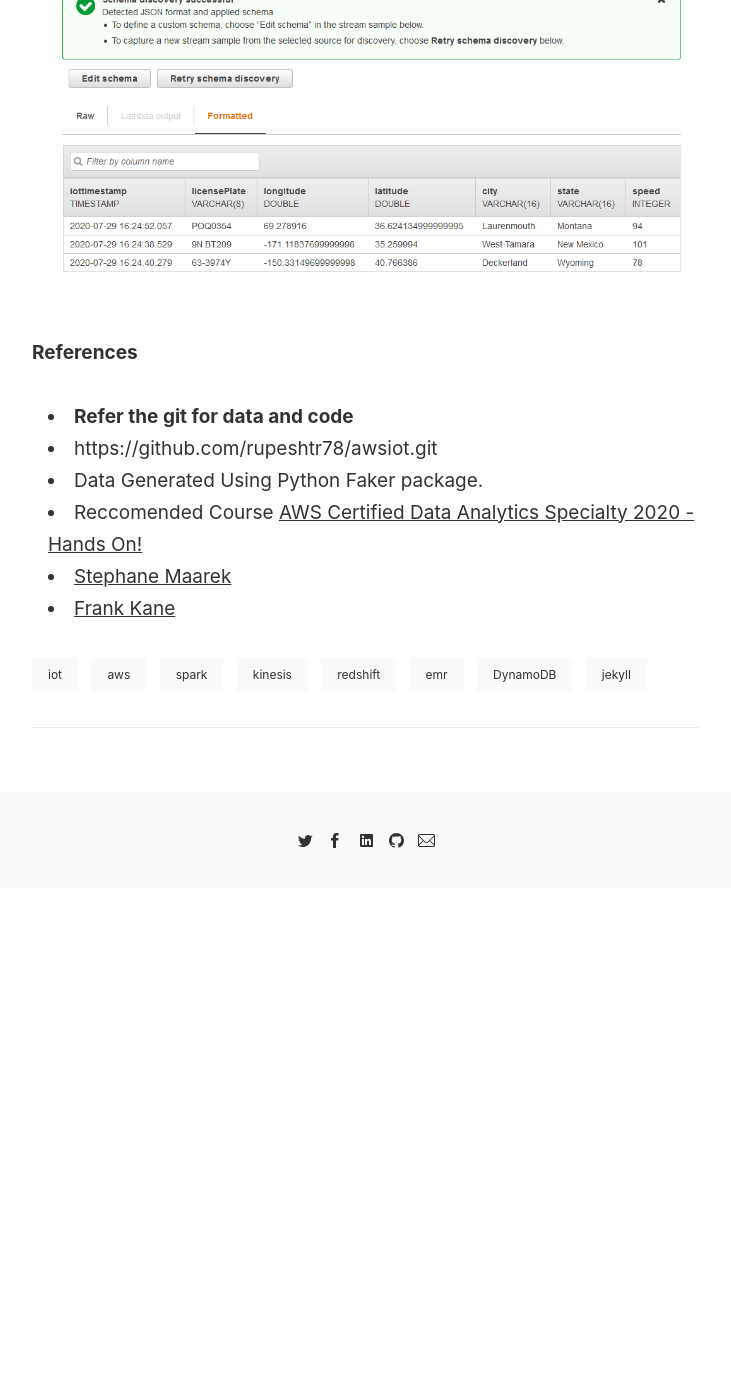
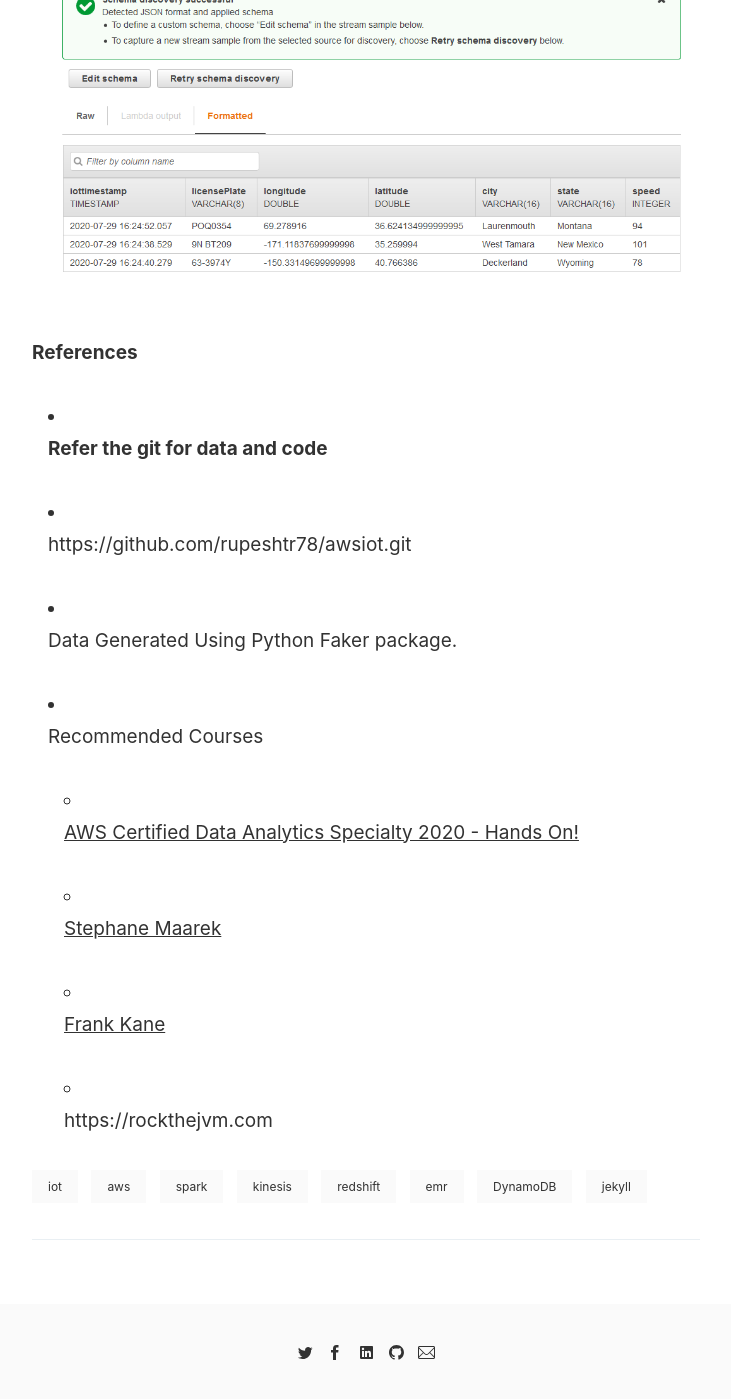
Before and after one commit to rupeshtr78/blog, a Jekyll site: the page built from _posts/2020-07-01-aws-bigdata-iot.md, in a window 1280 px wide and 1400 px high, scrolled down 12099 px. Shown: the whole window, without its empty margins (274-1005 px from the left). Built offline with Jekyll 4.4.1, drawn with Linux system fonts in a browser that asks for light colours; before the commit the page ends 12987 px from its top, so only the background shows below that.

Commit message:
AWS Big Data

```diff
--- a/_posts/2020-07-01-aws-bigdata-iot.md
+++ b/_posts/2020-07-01-aws-bigdata-iot.md
@@ -250,8 +250,17 @@ Verify the Kinesis Firehose Data Put records using Kinesis Analytics
 **References**
 
 - **Refer the git for data and code**
+
 - https://github.com/rupeshtr78/awsiot.git
+
 - Data Generated Using Python Faker package.
-- Reccomended Course [AWS Certified Data Analytics Specialty 2020 - Hands On!](https://www.udemy.com/course/aws-big-data/)
-- [Stephane Maarek ](https://www.udemy.com/user/stephane-maarek/)
-- [Frank Kane](https://www.udemy.com/user/frank-kane-2/)
+
+- Recommended Courses
+
+  - [AWS Certified Data Analytics Specialty 2020 - Hands On!](https://www.udemy.com/course/aws-big-data/)
+
+  - [Stephane Maarek ](https://www.udemy.com/user/stephane-maarek/)
+
+  - [Frank Kane](https://www.udemy.com/user/frank-kane-2/)
+
+  - https://rockthejvm.com
```
Also changed, not shown: other parts of _posts/2020-07-01-aws-bigdata-iot.md (+1 -1 lines), _pages/resume.md (+1 -1 lines).
